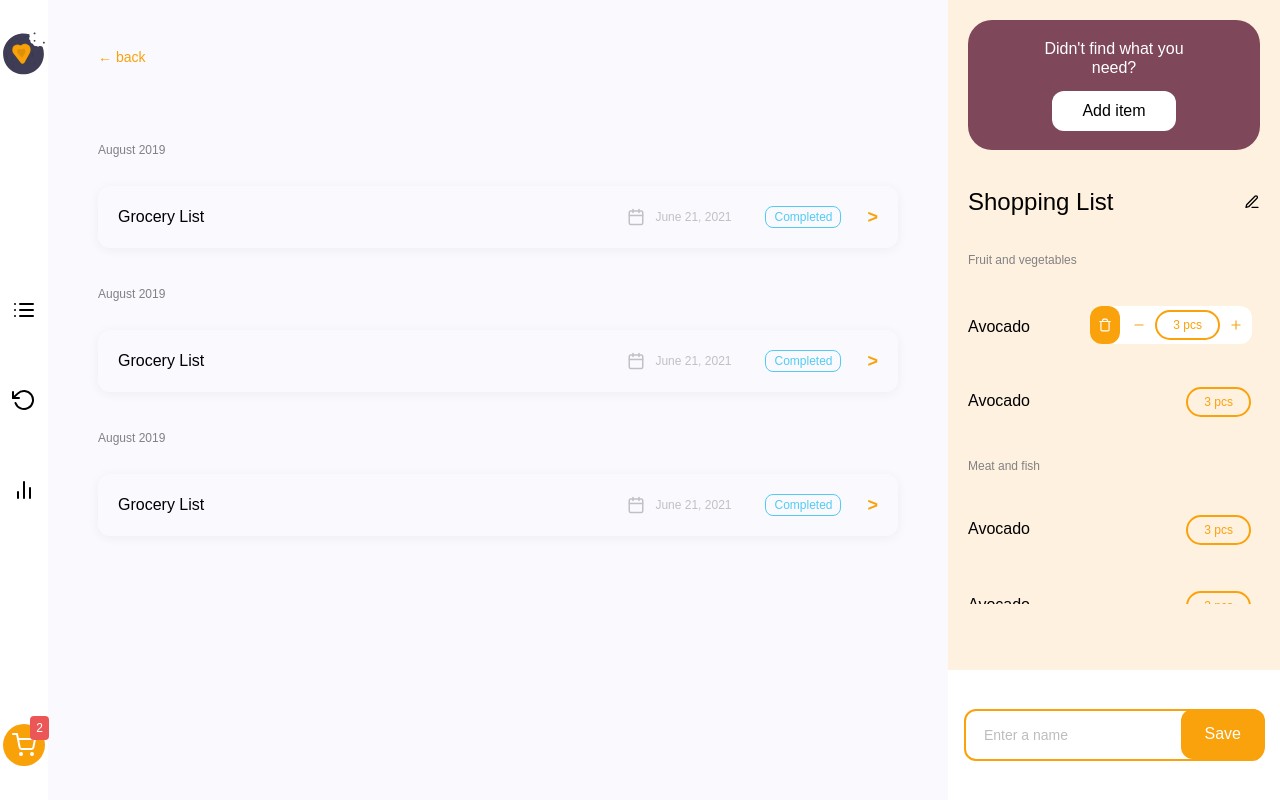
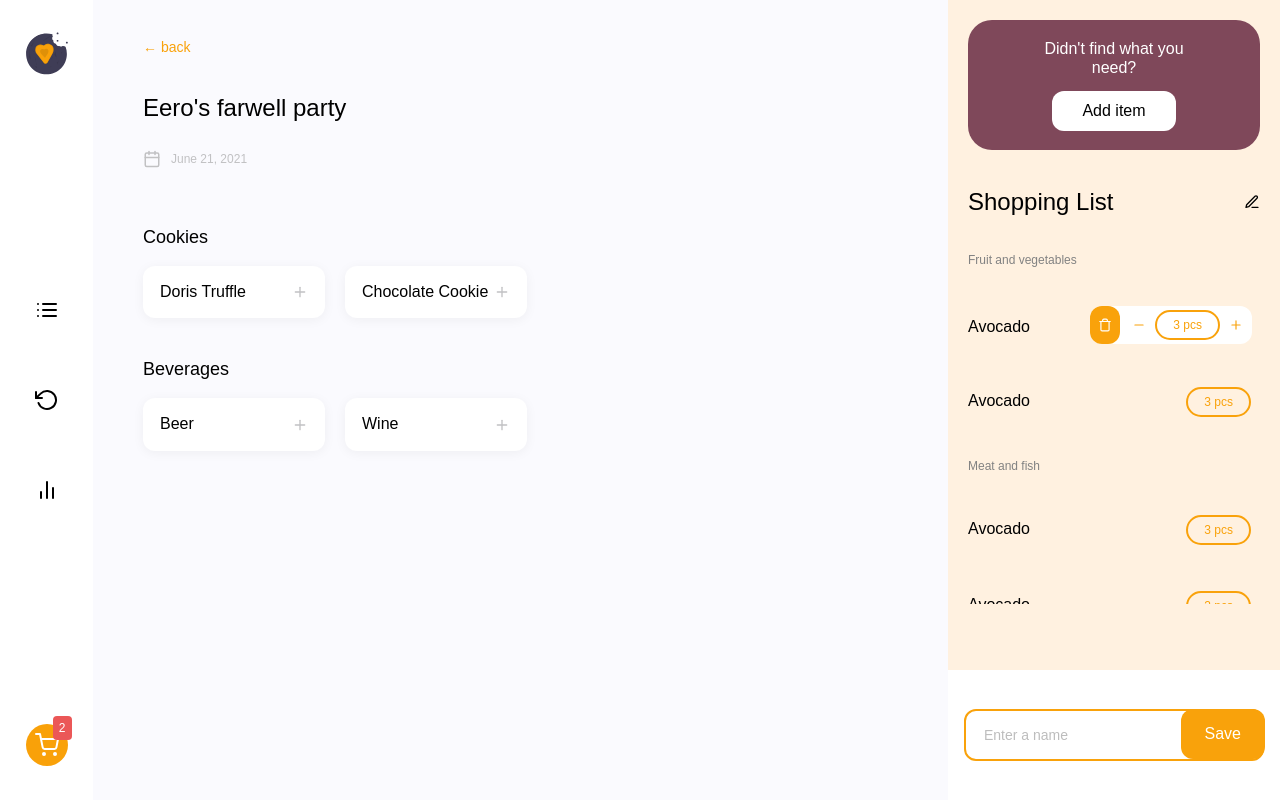
Before and after one commit to barbaraperic/shopping-list, a React (Vite) app: page /history/1 in a window 1280 px wide. Built offline with nearby package versions, Linux system fonts and the light colour scheme.

Commit message:
DateText component and History Preview page

```diff
--- a/src/components/Card/Card.js
+++ b/src/components/Card/Card.js
@@ -25,6 +25,7 @@ const Wrapper = styled.div`
 
 const Text = styled.p`
   line-height: 1.4;
+  font-size: 16px;
 `
 
 export default Card
--- a/src/components/Card/LongCard.js
+++ b/src/components/Card/LongCard.js
@@ -1,15 +1,16 @@
 import styled from 'styled-components';
 import { Icon } from '../../assets';
 import { StatusButton } from '../../components/Button';
-import { formatDate } from '../../helpers/timestamp'
+import { DateText } from '../Header'
 
 const LongCard = () => {
   return (
     <CardWrapper>
       <Text>Grocery List</Text>
       <Wrapper>
-        <StyledIcon id="calendar" size={18} />
-        <DateText>{formatDate(new Date())}</DateText>
+        {/* <StyledIcon id="calendar" size={18} />
+        <DateText>{formatDate(new Date())}</DateText> */}
+        <DateText />
         <StatusButton type="completed">Completed</StatusButton>
         <Arrow>&gt;</Arrow>
       </Wrapper>
@@ -41,11 +42,11 @@ const Wrapper = styled.div`
   flex: 1;
 `
 
-const DateText = styled.small`
-  font-size: 12px;
-  color: hsla(240, 2%, 76%, 1);
-  margin-right: 34px;
-`
+// const DateText = styled.small`
+//   font-size: 12px;
+//   color: hsla(240, 2%, 76%, 1);
+//   margin-right: 34px;
+// `
 
 const Arrow = styled.a`
  color: #F9A109;
--- /dev/null
+++ b/src/components/Header/DateText.js
@@ -0,0 +1,32 @@
+import styled from 'styled-components';
+import { Icon } from '../../assets';
+import { formatDate } from '../../helpers/timestamp'
+
+const DateText = () => {
+  return (
+    <Wrapper>
+      <StyledIcon id="calendar" size={18} />
+      <Text>{formatDate(new Date())}</Text>
+    </Wrapper>
+  )
+}
+
+const Wrapper = styled.div`
+  display: flex;
+  align-items: center;
+  justify-content: flex-end;
+  flex: 1;
+`
+
+const Text = styled.small`
+  font-size: 12px;
+  color: hsla(240, 2%, 76%, 1);
+  margin-right: 34px;
+`
+
+const StyledIcon = styled(Icon)`
+  color: hsla(240, 2%, 76%, 1);
+  margin-right: 10px;
+`
+
+export default DateText;
--- a/src/components/Header/index.js
+++ b/src/components/Header/index.js
@@ -1,3 +1,4 @@
 export { default as LinkBack } from './LinkBack';
 export { default as MutedText } from './MutedText';
 export { default as SubHeader } from './SubHeader';
+export { default as DateText } from './DateText';
--- a/src/containers/MainHistory/Details.js
+++ b/src/containers/MainHistory/Details.js
@@ -1,20 +1,24 @@
 import styled from 'styled-components'
-import { LongCard } from '../../components/Card';
-import { LinkBack, MutedText } from '../../components/Header'
+import Cards from '../Cards';
+import { LinkBack, SubHeader, DateText } from '../../components/Header';
+import { COLORS } from '../../style/constants';
+
+const cookies = ["Doris Truffle", "Chocolate Cookie"];
+const beverages = ["Beer", "Wine"];
 
 const MainDetails = ({ className }) => {
   return (
     <MainWrapper className={className}>
+      <LinkBack to="/history" />
       <TopWrapper>
-        <LinkBack to="/history" />
+        <SubHeader>Eero's farwell party</SubHeader>
+        <DateText />
       </TopWrapper>
       <Wrapper>
-        <MutedText>August 2019</MutedText>
-        <LongCard />
-        <MutedText>August 2019</MutedText>
-        <LongCard />
-        <MutedText>August 2019</MutedText>
-        <LongCard />
+        <Text>Cookies</Text>
+        <Cards items={cookies} />
+        <Text>Beverages</Text>
+        <Cards items={beverages} />
       </Wrapper>
     </MainWrapper>
   )
@@ -31,7 +35,19 @@ const Wrapper = styled.div`
 
 const TopWrapper = styled.div`
   display: flex;
-  justify-content: space-between;
+  flex-direction: column;
+  align-items: flex-start;
+  margin-top: 42px;
+`
+
+const Text = styled.p`
+  margin: 42px 0 16px 0;
+  font-size: 18px;
+`
+
+const QuantityText = styled.span`
+  color: ${COLORS.primary};
+  font-size: 12px;
 `
 
 export default MainDetails;
```
